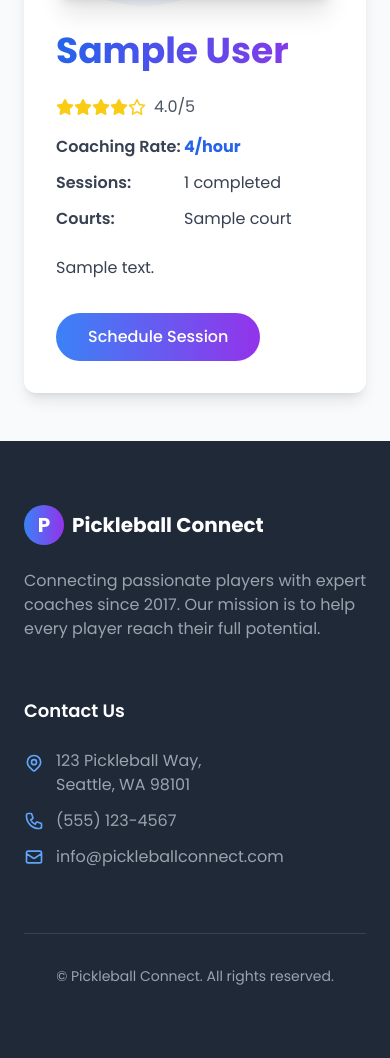
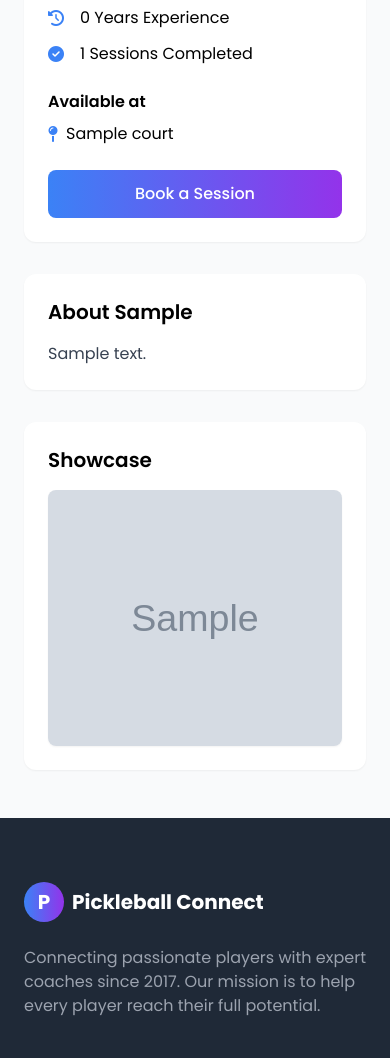
Before and after one commit to bryanooitatmun/pickleball_connect, a Flask app: page /coach/coaches/1 in a window 390 px wide. Shown: the part 370-1428 px from the top of the page. Before the commit the page ends 1355 px from the top, so only its background shows below. Run offline with Flask 3, Linux system fonts and the light colour scheme; tables that the repository leaves empty hold one stand-in row (values such as "Sample post"); grey boxes marked "Sample" are stand-in pictures; some libraries are stand-ins or nearby versions.

Commit message:
Get profile pictures and showcase images to show up.

```diff
--- a/app/routes/bookings.py
+++ b/app/routes/bookings.py
@@ -8,10 +8,12 @@ from app.models.court import Court, CoachCourt
 from app.models.court_fee import CourtFee
 from app.models.pricing import PricingPlan
 from app.models.booking import Availability, Booking
+from app.models.package import BookingPackage
 from app.forms.booking import BookingForm
 from datetime import datetime, timedelta
 from sqlalchemy import and_
 from sqlalchemy.exc import IntegrityError
+
 import uuid
 
 bp = Blueprint('bookings', __name__)
--- a/app/routes/coaches.py
+++ b/app/routes/coaches.py
@@ -118,7 +118,8 @@ def get_coaches():
             'avg_rating': round(avg_rating, 1) if avg_rating else 0,
             'rating_count': rating_count,
             'courts': court_names,
-            'biography': coach.biography
+            'biography': coach.biography,
+            'profile_picture': user.profile_picture
         }
         result.append(coach_data)
 
--- a/app/templates/coaches/index.html
+++ b/app/templates/coaches/index.html
@@ -478,7 +478,7 @@
       // Load courts for filter dropdown
       async function loadCourts() {
         try {
-          const response = await fetch('/coach/api/courts');
+          const response = await fetch('/api/courts');
           const courts = await response.json();
 
           // Populate court filter dropdown
@@ -534,13 +534,15 @@
 
         coaches.forEach(coach => {
           const clone = template.content.cloneNode(true);
-
+          console.log(coach);
           // Update coach data
+          clone.querySelector('.coach-image').src = `/static/${coach.profile_picture}`;
           clone.querySelector('.coach-name').textContent = `${coach.first_name} ${coach.last_name}`;
           clone.querySelector('.coach-dupr').textContent = `DUPR ${coach.dupr_rating.toFixed(1)}`;
           clone.querySelector('.coach-rate').textContent = `${coach.hourly_rate}/hour`;
           clone.querySelector('.coach-sessions').textContent = coach.sessions_completed;
           clone.querySelector('.coach-courts').textContent = coach.courts.join(', ');
+
 
           // Generate star rating
           clone.querySelector('.coach-stars').innerHTML = generateStars(coach.avg_rating);
--- a/app/templates/coaches/profile.html
+++ b/app/templates/coaches/profile.html
@@ -127,54 +127,99 @@
   </div>
 
   <!-- Main Content -->
-  <div class="pt-32 pb-12 container mx-auto px-6">
-    <div class="bg-white rounded-xl shadow-lg overflow-hidden scroll-section">
-      <div class="grid grid-cols-1 md:grid-cols-2 gap-8 p-8">
-        <div class="relative">
-          <div class="bg-blue-100 h-64 w-64 rounded-full absolute -z-10 -top-10 -left-10 opacity-30"></div>
-          <img id="coach-image" src="/api/placeholder/400/400" alt="Coach Profile"
-            class="w-full h-full object-cover rounded-xl shadow-xl relative z-10">
-          <div id="dupr-badge"
-            class="absolute top-4 right-4 bg-blue-600 text-white text-sm font-bold px-4 py-1 rounded-full">
-            DUPR 5.2
-          </div>
-        </div>
-        <div>
-          <h1 id="coach-name"
-            class="text-4xl font-bold mb-6 bg-gradient-to-r from-blue-600 to-purple-600 bg-clip-text text-transparent">
-            Coach Name</h1>
-
-          <div class="flex items-center mb-4">
-            <div id="coach-stars" class="flex text-yellow-400">
-              <!-- Star ratings will be dynamically generated -->
+  <div class="container mx-auto px-6 py-12">
+    <div class="flex flex-col lg:flex-row gap-8">
+      <!-- Coach Info Section -->
+      <div class="lg:w-1/3">
+        <div class="bg-white rounded-xl shadow-sm p-6">
+          <!-- Coach profile image -->
+          <div id="coach-profile-image" class="flex justify-center mb-6">
+            <!-- Profile image will be inserted here by JavaScript -->
+            <div class="h-32 w-32 rounded-full bg-blue-100 flex items-center justify-center">
+              <span class="text-blue-600 font-bold text-4xl">C</span>
             </div>
-            <span id="coach-rating" class="text-gray-600 ml-2">4.8/5</span>
-          </div>
-
+          </div>
+
+          <!-- Coach details -->
+          <h1 id="coach-name" class="text-2xl font-bold text-center mb-2">Loading...</h1>
+
+          <div class="flex justify-center mb-4">
+            <!-- Rating stars -->
+            <div id="coach-rating" class="flex text-yellow-400">
+              <!-- Rating stars will be inserted here by JavaScript -->
+              <i class="far fa-star"></i>
+              <i class="far fa-star"></i>
+              <i class="far fa-star"></i>
+              <i class="far fa-star"></i>
+              <i class="far fa-star"></i>
+            </div>
+            <span id="rating-count" class="text-gray-500 ml-2">(0 reviews)</span>
+          </div>
+
+          <!-- Coach stats and info -->
           <div class="space-y-3 mb-6">
-            <p class="flex items-center text-gray-700">
-              <span class="w-32 inline-block font-semibold">Coaching Rate:</span>
-              <span id="coach-rate" class="font-bold text-blue-600">$50/hour</span>
-            </p>
-            <p class="flex items-center text-gray-700">
-              <span class="w-32 inline-block font-semibold">Sessions:</span>
-              <span id="coach-sessions">120 completed</span>
-            </p>
-            <p class="flex items-center text-gray-700">
-              <span class="w-32 inline-block font-semibold">Courts:</span>
-              <span id="coach-courts">Loading...</span>
-            </p>
-          </div>
-
-          <p id="coach-bio" class="text-gray-700 mb-8 leading-relaxed">
-            Loading coach biography...
-          </p>
-
-          <button id="schedule-btn"
-            class="bg-gradient-to-r from-blue-500 to-purple-600 text-white px-8 py-3 rounded-full font-medium hover:shadow-xl transform hover:scale-105 transition-all">
-            Schedule Session
+            <div class="flex items-center">
+              <i class="fas fa-dollar-sign w-8 text-blue-500"></i>
+              <span id="coach-rate">$0/hour</span>
+            </div>
+            <div class="flex items-center">
+              <i class="fas fa-medal w-8 text-blue-500"></i>
+              <span id="coach-dupr">DUPR Rating: 0.0</span>
+            </div>
+            <div class="flex items-center">
+              <i class="fas fa-history w-8 text-blue-500"></i>
+              <span id="coach-experience">0 Years Experience</span>
+            </div>
+            <div class="flex items-center">
+              <i class="fas fa-check-circle w-8 text-blue-500"></i>
+              <span id="coach-sessions">0 Sessions Completed</span>
+            </div>
+            <div id="coach-location-container" class="flex items-center hidden">
+              <i class="fas fa-map-marker-alt w-8 text-blue-500"></i>
+              <span id="coach-location"></span>
+            </div>
+          </div>
+
+          <!-- Coach specialties -->
+          <div id="coach-specialties-container" class="mb-6 hidden">
+            <h3 class="font-semibold mb-2">Specialties</h3>
+            <p id="coach-specialties" class="text-gray-600"></p>
+          </div>
+
+          <!-- Available courts -->
+          <div id="coach-courts-container" class="mb-6 hidden">
+            <h3 class="font-semibold mb-2">Available at</h3>
+            <ul id="coach-courts" class="space-y-1">
+              <!-- Courts will be inserted here by JavaScript -->
+            </ul>
+          </div>
+
+          <!-- Book button -->
+          <button id="schedule-btn" class="block w-full bg-gradient-to-r from-blue-500 to-purple-600 text-white py-3 rounded-lg font-medium text-center hover:shadow-lg transform hover:scale-105 transition-all">
+            Book a Session
           </button>
         </div>
+      </div>
+
+      <!-- Biography and Showcase Section -->
+      <div class="lg:w-2/3">
+        <!-- Biography section -->
+        <div class="bg-white rounded-xl shadow-sm p-6 mb-8">
+          <h2 class="text-xl font-semibold mb-4">About <span id="coach-first-name">this coach</span></h2>
+          <div class="text-gray-700">
+            <p id="coach-bio">Loading bio information...</p>
+          </div>
+        </div>
+
+        <!-- Image showcase section -->
+        <div id="showcase-container" class="bg-white rounded-xl shadow-sm p-6 hidden">
+          <h2 class="text-xl font-semibold mb-4">Showcase</h2>
+          <div id="showcase-images" class="grid grid-cols-1 md:grid-cols-2 gap-4">
+            <!-- Showcase images will be inserted here by JavaScript -->
+          </div>
+        </div>
+
+        <!-- Ratings and reviews could go here -->
       </div>
     </div>
   </div>
@@ -708,49 +753,124 @@
       });
 
       // Fetch coach data
-      async function fetchCoachData() {
+      async function fetchCoachData(coachId) {
         try {
-          // Extract coach id from URL
-          const coachId =  {{ coach.id }}  || 1; // Default to 1 if no ID is provided
-
           const response = await fetch(`/coach/api/coach/${coachId}`);
-
           if (!response.ok) {
             throw new Error('Failed to fetch coach data');
           }
 
-          coachData = await response.json();
-
-          // Update UI with coach data
-          coachName.textContent = `${coachData.first_name} ${coachData.last_name}`;
-          document.title = `${coachData.first_name} ${coachData.last_name} - Pickleball Connect`;
-          duprBadge.textContent = `DUPR ${coachData.dupr_rating.toFixed(1)}`;
-          coachStars.innerHTML = generateStars(coachData.avg_rating);
-          coachRating.textContent = `${coachData.avg_rating.toFixed(1)}/5`;
-          coachRate.textContent = `${coachData.hourly_rate}/hour`;
-          coachSessions.textContent = `${coachData.sessions_completed} completed`;
+          const coach = await response.json();
+          coachData = coach;
+          // Update profile image
+          const profileImageContainer = document.getElementById('coach-profile-image');
+          if (coach.profile_picture) {
+            profileImageContainer.innerHTML = `
+              <img src="${coach.profile_picture.replace('%5C','/')}" alt="${coach.first_name}" class="h-32 w-32 rounded-full object-cover border-4 border-blue-100">
+            `;
+          } else {
+            profileImageContainer.innerHTML = `
+              <div class="h-32 w-32 rounded-full bg-blue-100 flex items-center justify-center">
+                <span class="text-blue-600 font-bold text-4xl">${coach.first_name.charAt(0)}</span>
+              </div>
+            `;
+          }
+
+          // Update coach details
+          document.getElementById('coach-name').textContent = `${coach.first_name} ${coach.last_name}`;
+          document.getElementById('coach-first-name').textContent = coach.first_name;
+          document.getElementById('coach-rate').textContent = `$${coach.hourly_rate}/hour`;
+          document.getElementById('coach-dupr').textContent = `DUPR Rating: ${coach.dupr_rating || 'N/A'}`;
+          document.getElementById('coach-experience').textContent = `${coach.years_experience || '0'} Years Experience`;
+          document.getElementById('coach-sessions').textContent = `${coach.sessions_completed || '0'} Sessions Completed`;
+          document.getElementById('coach-bio').textContent = coach.biography || 'No biography available.';
 
           // Format courts list
-          const courtNames = coachData.courts.map(court => court.name).join(', ');
+          const courtNames = coach.courts.map(court => court.name).join(', ');
           coachCourts.textContent = courtNames;
-
-          coachBio.textContent = coachData.biography || 'No biography available.';
 
           // Populate court select dropdown
           courtSelect.innerHTML = '<option value="">Select a court</option>';
-          coachData.courts.forEach(court => {
+          coach.courts.forEach(court => {
             const option = document.createElement('option');
             option.value = court.id;
             option.textContent = court.name;
             courtSelect.appendChild(option);
           });
 
+          // Update location if available
+          if (coach.location) {
+            document.getElementById('coach-location').textContent = coach.location;
+            document.getElementById('coach-location-container').classList.remove('hidden');
+          }
+
+          // Update specialties if available
+          if (coach.specialties) {
+            document.getElementById('coach-specialties').textContent = coach.specialties;
+            document.getElementById('coach-specialties-container').classList.remove('hidden');
+          }
+
+          // Update rating stars
+          const ratingContainer = document.getElementById('coach-rating');
+          ratingContainer.innerHTML = '';
+
+          for (let i = 1; i <= 5; i++) {
+            const star = document.createElement('i');
+            if (i <= Math.floor(coach.avg_rating)) {
+              star.className = 'fas fa-star';
+            } else if (i === Math.ceil(coach.avg_rating) && coach.avg_rating % 1 > 0) {
+              star.className = 'fas fa-star-half-alt';
+            } else {
+              star.className = 'far fa-star';
+            }
+            ratingContainer.appendChild(star);
+          }
+
+          document.getElementById('rating-count').textContent = `(${coach.rating_count || 0} reviews)`;
+
+          // Update courts list
+          if (coach.courts && coach.courts.length > 0) {
+            const courtsContainer = document.getElementById('coach-courts');
+            courtsContainer.innerHTML = '';
+
+            coach.courts.forEach(court => {
+              const courtItem = document.createElement('li');
+              courtItem.className = 'flex items-center';
+              courtItem.innerHTML = `
+                <i class="fas fa-map-pin text-blue-500 mr-2"></i>
+                <span>${court.name}</span>
+              `;
+              courtsContainer.appendChild(courtItem);
+            });
+
+            document.getElementById('coach-courts-container').classList.remove('hidden');
+          }
+
+          // Update showcase images
+          if (coach.showcase_images && coach.showcase_images.length > 0) {
+            const showcaseContainer = document.getElementById('showcase-images');
+            showcaseContainer.innerHTML = '';
+
+            coach.showcase_images.forEach(imageSrc => {
+              const imageDiv = document.createElement('div');
+              imageDiv.className = 'rounded-lg overflow-hidden shadow-sm hover:shadow-md transition-shadow';
+              imageDiv.innerHTML = `
+                <img src="${imageSrc.replace('%5C','/')}" alt="Coaching showcase" class="w-full h-64 object-cover">
+              `;
+              showcaseContainer.appendChild(imageDiv);
+            });
+
+            document.getElementById('showcase-container').classList.remove('hidden');
+          }
+
+
           // Hide loading overlay
           loadingOverlay.classList.add('hidden');
-
         } catch (error) {
           console.error('Error fetching coach data:', error);
-          alert('Failed to load coach profile. Please try again later.');
+          document.getElementById('coach-bio').textContent = 'Failed to load coach information. Please try again later.';
+          // Hide loading overlay
+          loadingOverlay.classList.add('hidden');
         }
       }
 
@@ -1819,7 +1939,9 @@
       });
 
       // Initialize
-      fetchCoachData();
+      // Extract coach id from URL
+      const coachId =  {{ coach.id }}  || 1; // Default to 1 if no ID is provided
+      fetchCoachData(coachId);
     });
   </script>
   {% endblock %}
```
